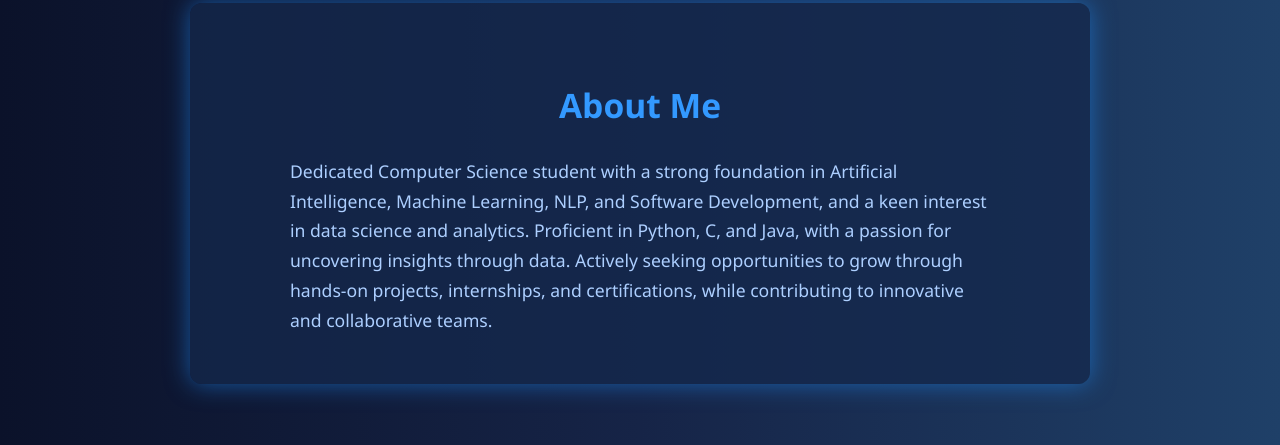
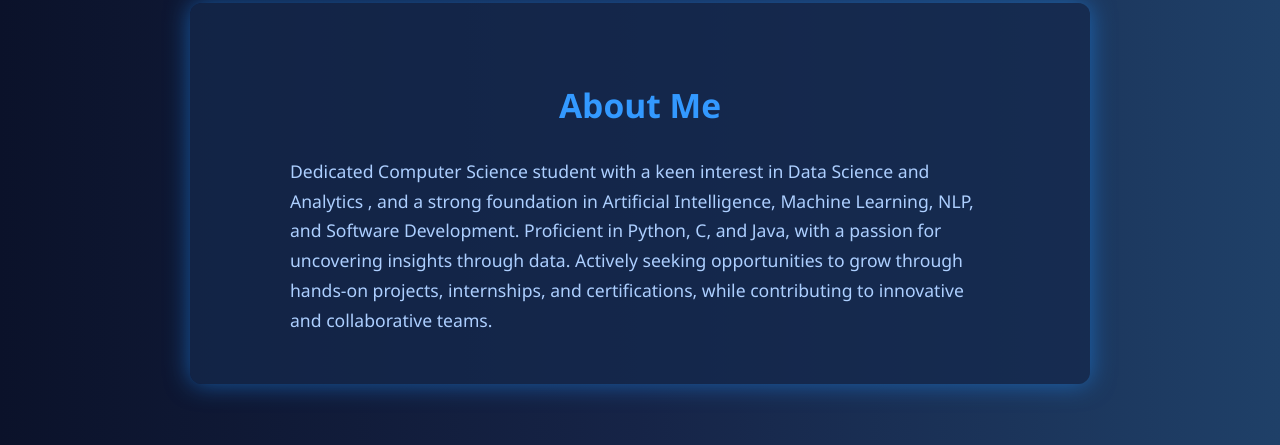
Before and after one commit to Pavanvarma2004/MyPortfolio, a plain HTML site: page index.html in a window 1280 px wide. Shown: the part 845-1290 px from the top of the page. Drawn offline with Linux system fonts and the light colour scheme.

Commit message:
Update index.html

```diff
--- a/index.html
+++ b/index.html
@@ -510,8 +510,8 @@
 
   <section id="about" aria-label="About me section">
     <h2>About Me</h2>
-    <p>Dedicated Computer Science student with a strong foundation in Artificial Intelligence, Machine Learning, NLP,
-      and Software Development, and a keen interest in data science and analytics.
+    <p>Dedicated Computer Science student with a keen interest in Data Science and Analytics , and a strong foundation in
+      Artificial Intelligence, Machine Learning, NLP, and Software Development.
       Proficient in Python, C, and Java, with a passion for uncovering insights through data.
       Actively seeking opportunities to grow through hands-on projects,
       internships, and certifications, while contributing to innovative and collaborative teams.</p>
```
